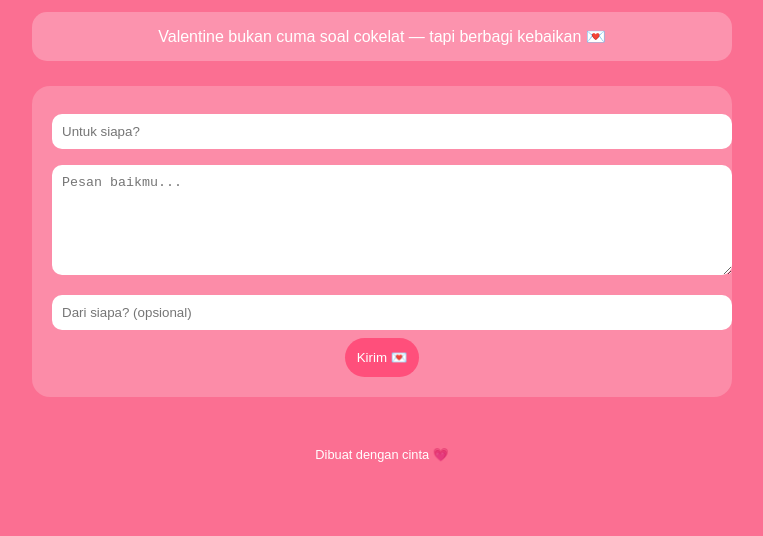
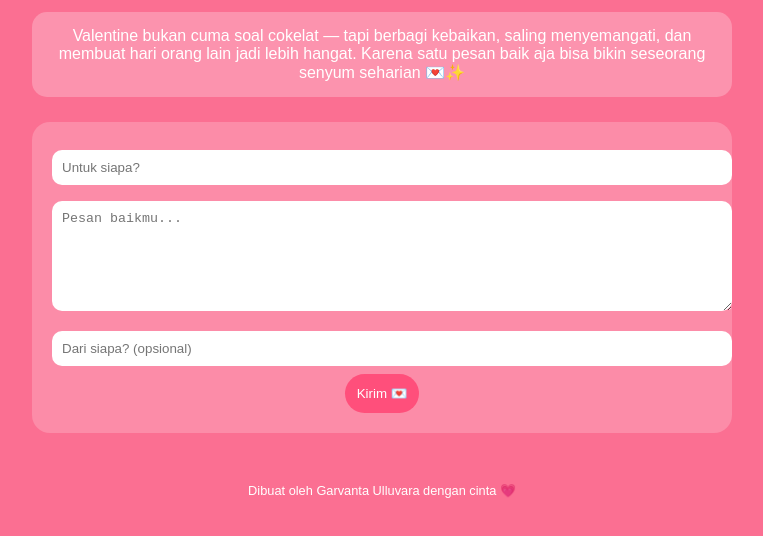
Before and after one commit to neeyaa/Wallkindy-, a plain HTML site: page index.html in a window 1280 px wide. Shown: the part 120-656 px from the top of the page, without its empty margins (258-1021 px from the left). Drawn offline with Linux system fonts and the light colour scheme; no server answers.

Commit message:
Update footer to include author name

```diff
--- a/index.html
+++ b/index.html
@@ -84,7 +84,7 @@ button {
 <div class="subtitle">Sebarkan kebaikan di Hari Valentine!</div>
 
 <div class="about">
-Valentine bukan cuma soal cokelat — tapi berbagi kebaikan 💌
+Valentine bukan cuma soal cokelat — tapi berbagi kebaikan, saling menyemangati, dan membuat hari orang lain jadi lebih hangat. Karena satu pesan baik aja bisa bikin seseorang senyum seharian 💌✨
 </div>
 
 <form id="messageForm">
@@ -96,7 +96,7 @@ Valentine bukan cuma soal cokelat — tapi berbagi kebaikan 💌
 
 <div class="wall" id="wall"></div>
 
-<div class="footer">Dibuat dengan cinta 💗</div>
+<div class="footer">Dibuat oleh Garvanta Ulluvara dengan cinta 💗</div>
 
 </div>
 
```
